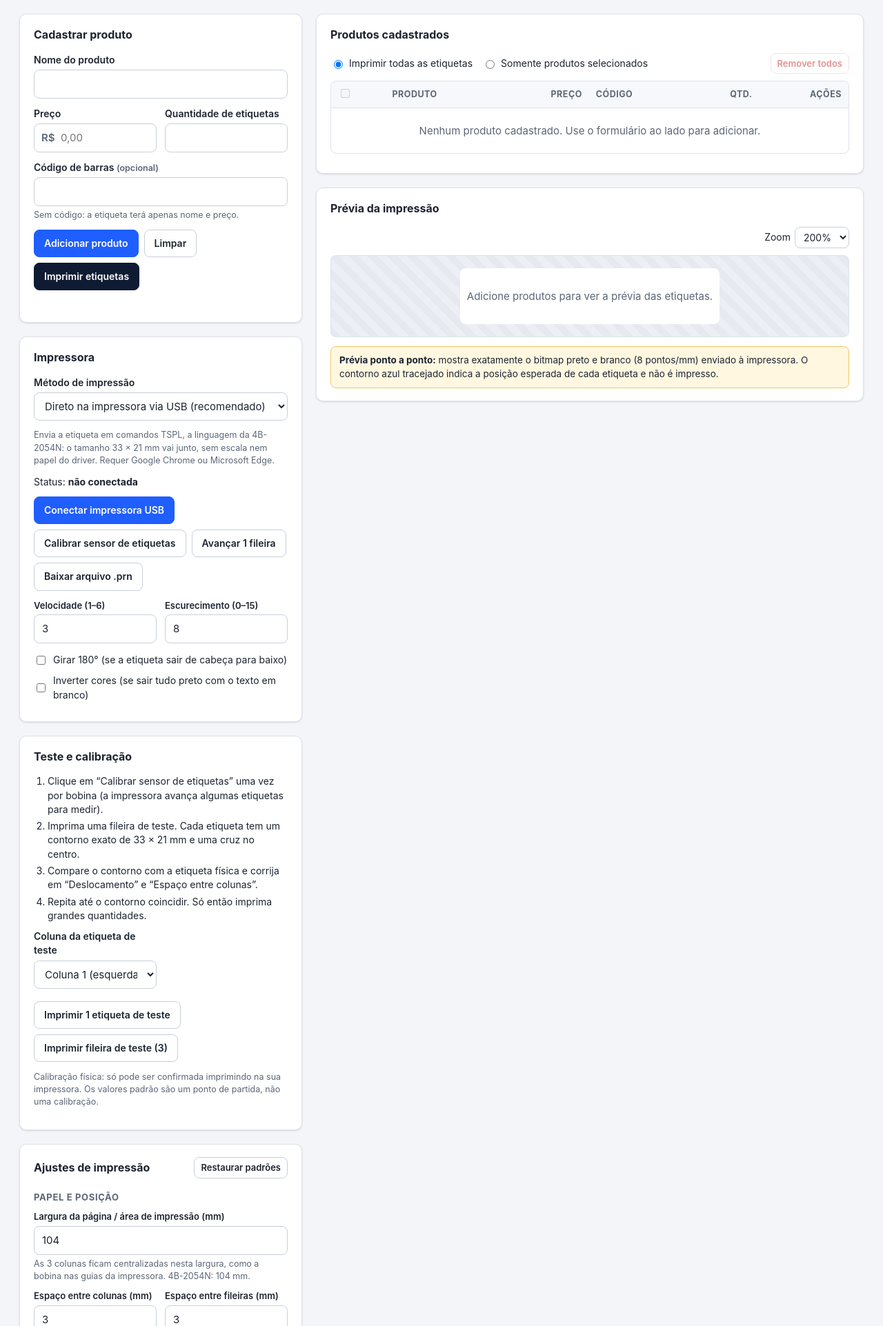
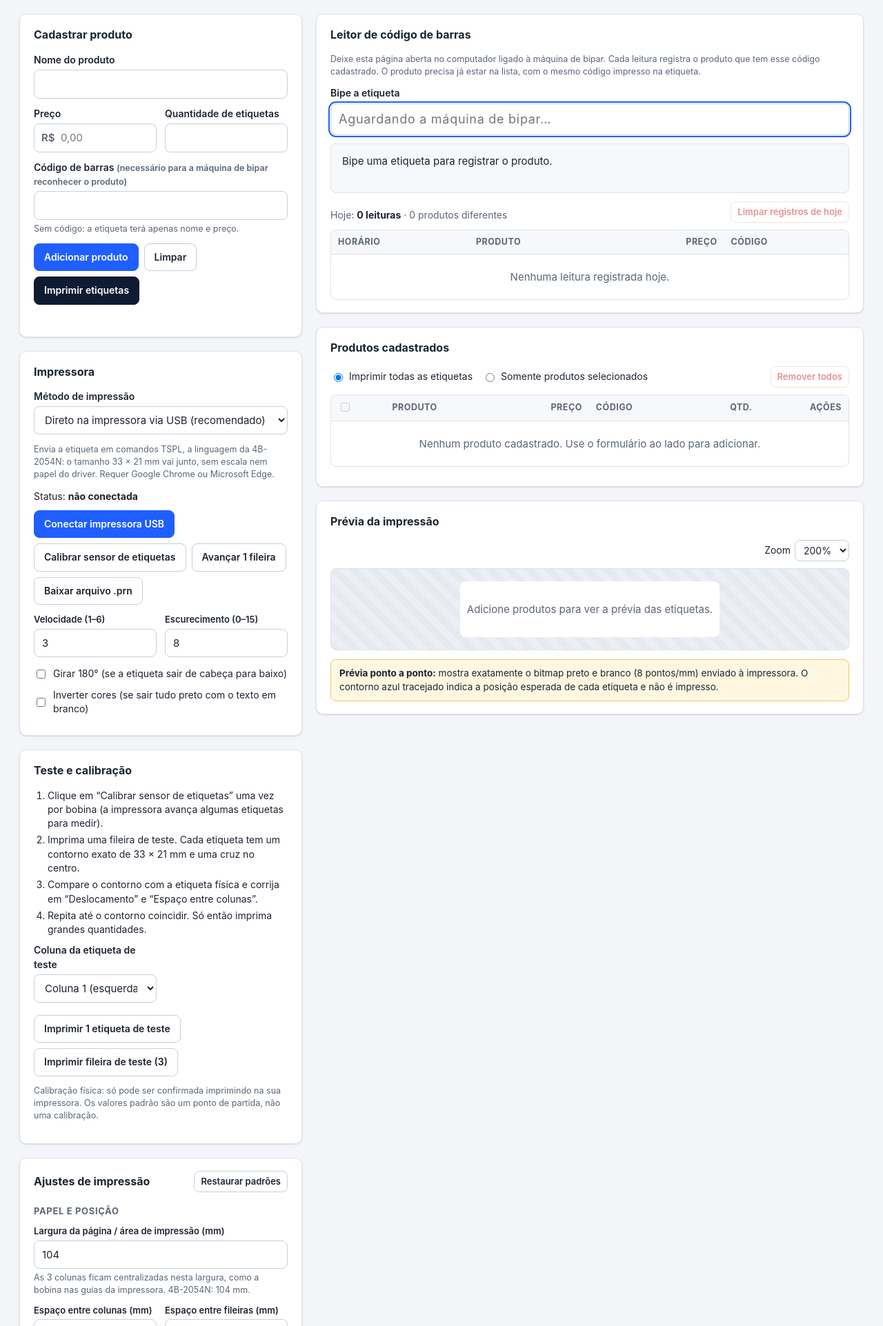
Before and after one commit to LeonardoCeiiglinski/SmartPlanet, a PHP site: page / in a window 1280 px wide. Shown: the part 66-1989 px from the top of the page at 69% size. Run offline with PHP 8.4, Linux system fonts and the light colour scheme; lists and menus that the app fills with data are empty.

Commit message:
Registra o produto ao bipar a etiqueta com o leitor de codigo de barras
Co-authored-by: Cursor <cursoragent@cursor.com>

```diff
--- a/css/styles.css
+++ b/css/styles.css
@@ -184,6 +184,22 @@ td.acoes button + button { margin-left: 4px; }
 }
 .selo.atencao { background: var(--aviso-fundo); color: #8a5a00; border: 1px solid var(--aviso-borda); }
 .vazio-lista { padding: 22px; text-align: center; color: var(--texto-suave); }
+.resultado-leitura {
+  border: 1px solid var(--borda);
+  border-radius: 8px;
+  background: #f7f8fb;
+  padding: 14px 16px;
+  margin: 4px 0 12px;
+  min-height: 72px;
+  font-size: 15px;
+}
+.resultado-leitura.ok { background: #e8f6ec; border-color: #b7e0c2; }
+.resultado-leitura.nao { background: #fdecea; border-color: #f3b4ae; }
+.resultado-leitura .lido-nome { display: block; font-size: 22px; font-weight: 800; line-height: 1.2; }
+.resultado-leitura .lido-preco { display: block; font-size: 28px; font-weight: 800; margin-top: 2px; }
+.resultado-leitura .lido-extra { display: block; margin-top: 4px; color: var(--texto-suave); font-size: 14px; }
+#campo-leitor { font-size: 18px; letter-spacing: 0.04em; }
+
 .totais { margin-top: 10px; font-size: 14px; color: var(--texto-suave); }
 .totais strong { color: var(--texto); }
 
--- a/index.html
+++ b/index.html
@@ -41,7 +41,7 @@
             </div>
           </div>
           <div class="campo">
-            <label for="campo-codigo">Código de barras <span class="dica">(opcional)</span></label>
+            <label for="campo-codigo">Código de barras <span class="dica">(necessário para a máquina de bipar reconhecer o produto)</span></label>
             <input type="text" id="campo-codigo" maxlength="24" inputmode="text" spellcheck="false">
             <span class="dica" id="dica-codigo">EAN-13 e UPC-A são reconhecidos automaticamente; outros códigos usam Code 128.</span>
             <span class="erro" data-erro="codigo"></span>
@@ -167,6 +167,35 @@
     </div>
 
     <div class="coluna">
+      <!-- Leitor -->
+      <section class="cartao" aria-labelledby="titulo-leitor">
+        <h2 id="titulo-leitor">Leitor de código de barras</h2>
+        <p class="dica">Deixe esta página aberta no computador ligado à máquina de bipar. Cada leitura registra o produto que tem esse código cadastrado. O produto precisa já estar na lista, com o mesmo código impresso na etiqueta.</p>
+        <div class="campo">
+          <label for="campo-leitor">Bipe a etiqueta</label>
+          <input type="text" id="campo-leitor" autocomplete="off" spellcheck="false" placeholder="Aguardando a máquina de bipar…" inputmode="none">
+        </div>
+        <div id="resultado-leitura" class="resultado-leitura" aria-live="assertive">Bipe uma etiqueta para registrar o produto.</div>
+        <div class="barra-lista">
+          <div class="totais" id="totais-leituras"></div>
+          <button type="button" class="pequeno perigo" id="botao-limpar-leituras">Limpar registros de hoje</button>
+        </div>
+        <div class="tabela-envoltorio">
+          <table>
+            <thead>
+              <tr>
+                <th scope="col">Horário</th>
+                <th scope="col">Produto</th>
+                <th scope="col" class="num">Preço</th>
+                <th scope="col">Código</th>
+              </tr>
+            </thead>
+            <tbody id="lista-leituras"></tbody>
+          </table>
+          <div id="leituras-vazias" class="vazio-lista">Nenhuma leitura registrada hoje.</div>
+        </div>
+      </section>
+
       <!-- Lista -->
       <section class="cartao" aria-labelledby="titulo-lista">
         <h2 id="titulo-lista">Produtos cadastrados</h2>
--- a/js/app.js
+++ b/js/app.js
@@ -10,6 +10,7 @@
     produtos: 'etiquetas33x21.produtos.v1',
     config: 'etiquetas33x21.config.v2',
     escopo: 'etiquetas33x21.escopo.v1',
+    leituras: 'etiquetas33x21.leituras.v1',
   };
   const MAX_FILEIRAS_PREVIA = 60;
 
@@ -69,9 +70,23 @@
     editandoId: null,
     impressaoPreparada: false,
     fileirasPendentes: null,
+    leituras: sanitizarLeituras(lerArmazenado(CHAVES.leituras, [])),
   };
 
+  function sanitizarLeituras(lista) {
+    if (!Array.isArray(lista)) return [];
+    return lista.filter((l) => l && typeof l.codigo === 'string' && typeof l.nome === 'string' && Number.isInteger(Number(l.precoCentavos)) && typeof l.quando === 'string').map((l) => ({
+      id: typeof l.id === 'string' && l.id ? l.id : novoId(),
+      quando: l.quando,
+      codigo: l.codigo,
+      produtoId: typeof l.produtoId === 'string' ? l.produtoId : '',
+      nome: l.nome,
+      precoCentavos: Number(l.precoCentavos),
+    })).slice(0, 2000);
+  }
+
   const salvarProdutos = () => gravarArmazenado(CHAVES.produtos, estado.produtos);
+  const salvarLeituras = () => gravarArmazenado(CHAVES.leituras, estado.leituras);
   const salvarConfig = () => gravarArmazenado(CHAVES.config, estado.config);
 
   /* ---------- Utilidades ---------- */
@@ -591,10 +606,161 @@
     estado.impressaoPreparada = false;
   });
 
+  /* ---------- Leitor de código de barras ---------- */
+
+  const campoLeitor = $('#campo-leitor');
+  const diaLocal = (data) => {
+    const d = new Date(data);
+    return `${d.getFullYear()}-${d.getMonth()}-${d.getDate()}`;
+  };
+  const ehHoje = (quando) => diaLocal(quando) === diaLocal(new Date());
+  const horaLocal = (quando) => new Date(quando).toLocaleTimeString('pt-BR', { hour: '2-digit', minute: '2-digit', second: '2-digit' });
+
+  let audioCtx = null;
+  function bip(ok) {
+    try {
+      audioCtx = audioCtx || new AudioContext();
+      const osc = audioCtx.createOscillator();
+      const ganho = audioCtx.createGain();
+      osc.frequency.value = ok ? 880 : 220;
+      ganho.gain.setValueAtTime(0.0001, audioCtx.currentTime);
+      ganho.gain.exponentialRampToValueAtTime(0.2, audioCtx.currentTime + 0.01);
+      ganho.gain.exponentialRampToValueAtTime(0.0001, audioCtx.currentTime + (ok ? 0.12 : 0.28));
+      osc.connect(ganho);
+      ganho.connect(audioCtx.destination);
+      osc.start();
+      osc.stop(audioCtx.currentTime + 0.3);
+      audioCtx.resume();
+    } catch (e) { /* sem áudio */ }
+  }
+
+  function mostrarResultado(tipo, conteudo, extra) {
+    const caixa = $('#resultado-leitura');
+    caixa.className = 'resultado-leitura' + (tipo ? ' ' + tipo : '');
+    caixa.textContent = '';
+    if (tipo === 'ok') {
+      caixa.append(
+        el('span', 'lido-nome', conteudo.nome),
+        el('span', 'lido-preco', L.formatarPreco(conteudo.precoCentavos)),
+        el('span', 'lido-extra', extra)
+      );
+    } else {
+      caixa.textContent = conteudo;
+    }
+  }
+
+  function renderizarLeituras() {
+    const deHoje = estado.leituras.filter((l) => ehHoje(l.quando));
+    const corpo = $('#lista-leituras');
+    corpo.textContent = '';
+    $('#leituras-vazias').hidden = deHoje.length > 0;
+    for (const l of deHoje.slice(0, 50)) {
+      const tr = el('tr');
+      tr.append(
+        el('td', null, horaLocal(l.quando)),
+        el('td', 'nome-produto', l.nome),
+        el('td', 'num', L.formatarPreco(l.precoCentavos)),
+        el('td', 'codigo-produto', l.codigo)
+      );
+      corpo.appendChild(tr);
+    }
+    const unidades = deHoje.length;
+    const produtos = new Set(deHoje.map((l) => l.produtoId || l.codigo)).size;
+    const t = $('#totais-leituras');
+    t.textContent = '';
+    t.append('Hoje: ', el('strong', null, plural(unidades, 'leitura', 'leituras')), ` · ${plural(produtos, 'produto diferente', 'produtos diferentes')}`);
+    $('#botao-limpar-leituras').disabled = unidades === 0;
+  }
+
+  function registrarLeitura(codigoBruto) {
+    const codigo = String(codigoBruto || '').trim();
+    campoLeitor.value = '';
+    if (codigo.length < 3) return;
+    const produto = estado.produtos.find((p) => p.codigo && p.codigo === codigo);
+    if (!produto) {
+      campoCodigo.value = codigo;
+      atualizarDicaCodigo();
+      mostrarResultado('nao', `O código ${codigo} não está cadastrado. Preencha o nome e o preço para registrar esse produto; a próxima leitura já será reconhecida.`);
+      bip(false);
+      campoNome.focus();
+      campoNome.scrollIntoView({ behavior: 'smooth', block: 'center' });
+      return;
+    }
+    estado.leituras.unshift({
+      id: novoId(),
+      quando: new Date().toISOString(),
+      codigo,
+      produtoId: produto.id,
+      nome: produto.nome,
+      precoCentavos: produto.precoCentavos,
+    });
+    if (estado.leituras.length > 2000) estado.leituras.length = 2000;
+    salvarLeituras();
+    const vezes = estado.leituras.filter((l) => ehHoje(l.quando) && l.produtoId === produto.id).length;
+    mostrarResultado('ok', produto, `Registrado às ${horaLocal(estado.leituras[0].quando)} · ${plural(vezes, 'vez hoje', 'vezes hoje')}`);
+    bip(true);
+    renderizarLeituras();
+    campoLeitor.focus();
+  }
+
+  // O leitor envia o código de uma vez, bem mais rápido do que uma pessoa digita.
+  let bufferLeitor = '';
+  let ultimoToque = 0;
+  let rajadaRapida = false;
+  document.addEventListener('keydown', (evento) => {
+    if (evento.ctrlKey || evento.altKey || evento.metaKey || evento.isComposing) return;
+    const agora = performance.now();
+    if (evento.key === 'Enter' || evento.key === 'Tab') {
+      const codigo = bufferLeitor;
+      const foiRajada = rajadaRapida && codigo.length >= 3 && agora - ultimoToque < 250;
+      bufferLeitor = '';
+      rajadaRapida = false;
+      if (foiRajada) {
+        evento.preventDefault();
+        evento.stopPropagation();
+        const alvo = evento.target;
+        if (alvo instanceof HTMLInputElement && alvo !== campoLeitor && alvo.value.endsWith(codigo)) {
+          alvo.value = alvo.value.slice(0, -codigo.length);
+        }
+        registrarLeitura(codigo);
+      }
+      return;
+    }
+    if (evento.key.length !== 1) return;
+    const intervalo = agora - ultimoToque;
+    if (intervalo > 90) {
+      bufferLeitor = '';
+      rajadaRapida = true;
+    } else if (intervalo > 40) {
+      rajadaRapida = false;
+    }
+    bufferLeitor += evento.key;
+    ultimoToque = agora;
+    if (bufferLeitor.length > B.LIMITE) bufferLeitor = bufferLeitor.slice(-B.LIMITE);
+  }, true);
+
+  campoLeitor.addEventListener('keydown', (evento) => {
+    if (evento.key === 'Enter') {
+      evento.preventDefault();
+      if (campoLeitor.value.trim().length >= 3) registrarLeitura(campoLeitor.value);
+    }
+  });
+
+  $('#botao-limpar-leituras').addEventListener('click', () => {
+    const deHoje = estado.leituras.filter((l) => ehHoje(l.quando)).length;
+    if (!deHoje) return;
+    if (!confirm(`Apagar os ${deHoje} registros de leitura de hoje?`)) return;
+    estado.leituras = estado.leituras.filter((l) => !ehHoje(l.quando));
+    salvarLeituras();
+    mostrarResultado('', 'Registros de hoje apagados. Bipe uma etiqueta para registrar o produto.');
+    renderizarLeituras();
+  });
+
   /* ---------- Início ---------- */
 
   function renderizarTudo() {
     aplicarMetodo();
+    renderizarLeituras();
     renderizarLista();
     renderizarPrevia();
     atualizarPapel();
@@ -608,4 +774,5 @@
   }
   atualizarDicaCodigo();
   renderizarTudo();
+  campoLeitor.focus();
 })();
```
Also changed, not shown: LEIA-ME.md (+11 -0 lines).
